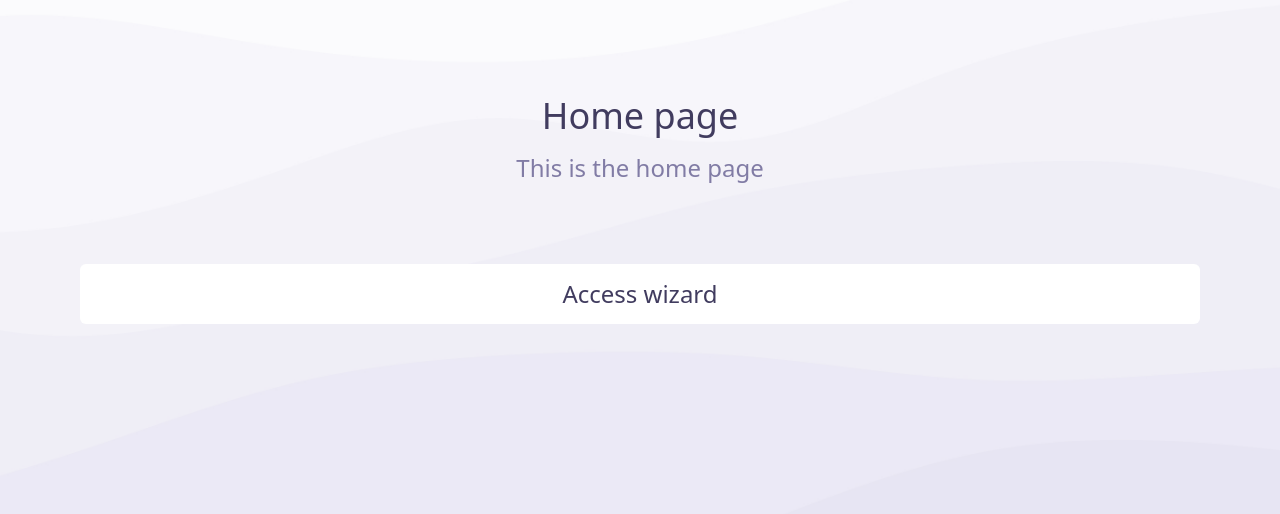
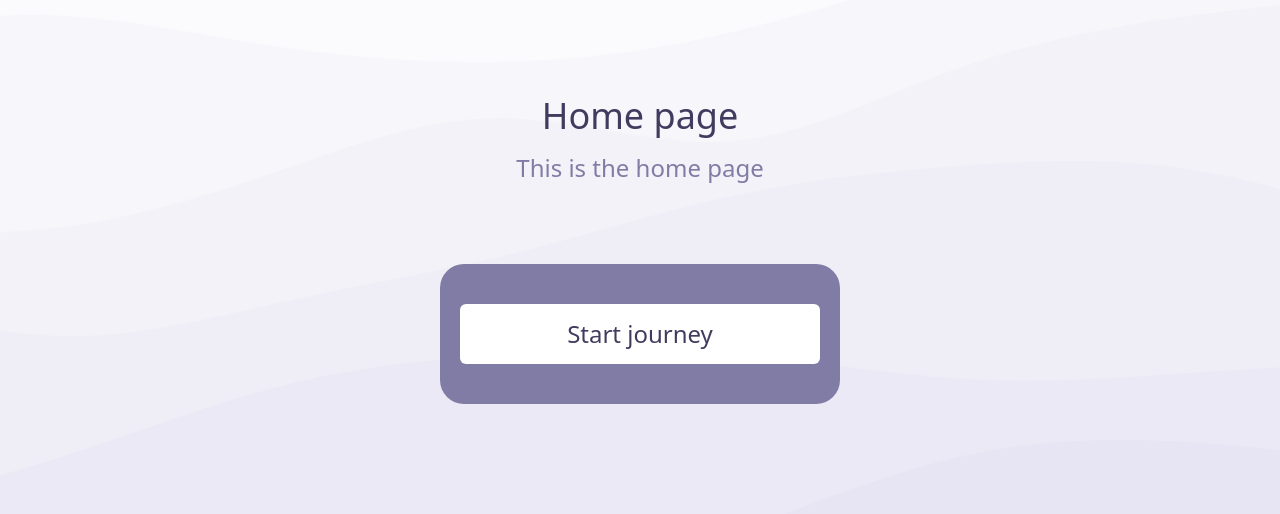
Before and after one commit to lvidal1/react-vite-multistep, a React (Vite) app: page / in a window 1280 px wide. Shown: the top 514 px of the page. Built offline with nearby package versions, Linux system fonts and the light colour scheme.

Commit message:
Feature/add-home-form (#13)
* Add home layout

* Add page test

* Add review link on home form

* Add test for home form

```diff
--- /dev/null
+++ b/src/assets/styles/components/HomeForm.module.scss
@@ -0,0 +1,12 @@
+.container {
+  @apply bg-purple-100 max-w-sm/1 mx-auto rounded-3xl;
+  @apply px-5 py-10 space-y-8;
+}
+
+.title {
+  @apply text-white text-3xl text-center;
+}
+
+.username {
+  @apply underline;
+}
--- a/src/components/Button.tsx
+++ b/src/components/Button.tsx
@@ -6,12 +6,13 @@ type ButtonProps = {
   disabled?: boolean;
   label: string;
   onClick?: () => void;
+  className?: string;
 };
 
-function Button({ dataTestId, label, disabled, onClick }: ButtonProps) {
+function Button({ dataTestId, label, disabled, onClick, className }: ButtonProps) {
   return (
     <button
-      className={classNames(styles.button, disabled ? styles.disabled : '')}
+      className={classNames(styles.button, disabled ? styles.disabled : '', className)}
       data-testid={dataTestId}
       disabled={disabled}
       onClick={onClick}>
--- /dev/null
+++ b/src/components/HomeForm.tsx
@@ -0,0 +1,40 @@
+import { useTranslation } from 'react-i18next';
+
+import styles from '@styles/components/HomeForm.module.scss';
+
+import Button from './Button';
+import { IUser } from '../store/types';
+
+type FormProps = {
+  handleStart: () => void;
+  handleReview: () => void;
+  userInfo?: IUser;
+  wizardCompleted: boolean;
+};
+
+const HomeForm = ({ handleStart, handleReview, userInfo, wizardCompleted }: FormProps) => {
+  const { t } = useTranslation();
+
+  const { username } = userInfo || {};
+
+  return (
+    <div className={styles.container} data-testid="HomeForm">
+      {wizardCompleted && (
+        <h4 className={styles.title} data-testid="HomeForm.title">
+          Hi there,
+          <span className={styles.username} onClick={handleReview} data-testid="HomeForm.username">
+            {username}
+          </span>
+          !
+        </h4>
+      )}
+      <Button
+        label={wizardCompleted ? t('button.retry') : t('button.start')}
+        dataTestId={'button'}
+        onClick={handleStart}
+      />
+    </div>
+  );
+};
+
+export default HomeForm;
--- a/src/components/Wizard.tsx
+++ b/src/components/Wizard.tsx
@@ -8,7 +8,7 @@ function Wizard({ children }: WizardProps) {
   return (
     <div data-testid="Wizard">
       <Navigation />
-      <div className="mt-4">{children}</div>
+      <div className="mt-4 md:mt-0">{children}</div>
     </div>
   );
 }
--- a/src/hooks/useWizard.ts
+++ b/src/hooks/useWizard.ts
@@ -33,6 +33,10 @@ const useWizard = () => {
     return steps[0]?.path;
   };
 
+  const getReviewStep = () => {
+    return steps[steps.length - 1]?.path;
+  };
+
   const getNextStep = () => {
     if (canAccess) {
       completeStep(currentStep);
@@ -52,6 +56,7 @@ const useWizard = () => {
 
   return {
     getInitialStep,
+    getReviewStep,
     currentStep,
     getNextStep,
     canAccess
--- a/src/lang/en.json
+++ b/src/lang/en.json
@@ -52,7 +52,9 @@
   },
   "button": {
     "continue": "Continue",
-    "complete": "Complete"
+    "complete": "Complete",
+    "start": "Start journey",
+    "retry": "Try again"
   },
   "error": {
     "password": {
--- a/src/pages/home.tsx
+++ b/src/pages/home.tsx
@@ -1,23 +1,39 @@
 import Layout from '@components/Layout';
 import { useTranslation } from 'react-i18next';
-import useWizard from '../hooks/useWizard';
+import useWizard from '@hooks/useWizard';
 import { useNavigate } from 'react-router-dom';
-import Button from '@components/Button';
+import HomeForm from '@components/HomeForm';
+import appStore from '@store/appStore';
 
 function Home() {
   const { t } = useTranslation();
-  const { getInitialStep } = useWizard();
+  const { getInitialStep, getReviewStep } = useWizard();
+  const { user, clear, completed } = appStore();
   const navigate = useNavigate();
 
-  const handleAccess = () => {
+  const handleStart = () => {
     const initialStep = getInitialStep();
     if (initialStep) {
+      clear();
       navigate(initialStep);
     }
   };
+
+  const handleReview = () => {
+    const reviewStep = getReviewStep();
+    if (reviewStep) {
+      navigate(reviewStep);
+    }
+  };
+
   return (
     <Layout title={t('home.title')} copy={t('home.copy')}>
-      <Button onClick={handleAccess} label={'Access wizard'} />
+      <HomeForm
+        handleReview={handleReview}
+        handleStart={handleStart}
+        userInfo={user}
+        wizardCompleted={completed()}
+      />
     </Layout>
   );
 }
--- a/src/store/appStore.ts
+++ b/src/store/appStore.ts
@@ -52,6 +52,10 @@ const appStore = create(
 
           currentSteps.splice(stepIndex, 1, newStep);
           set(() => ({ steps: currentSteps }));
+        },
+        completed: () => {
+          const user = get().user;
+          return (user?.username && user?.country) !== undefined;
         }
       }),
       {
--- a/src/store/types.ts
+++ b/src/store/types.ts
@@ -28,6 +28,7 @@ export interface IAppStore {
   steps: IStep[];
   setCurrentStep: (step: number) => void;
   completeStep: (step: number) => void;
+  completed: () => boolean;
 }
 
 export interface IStep {
```
Also changed, not shown: 2 other files (tests, documents, lock files or other folders).
